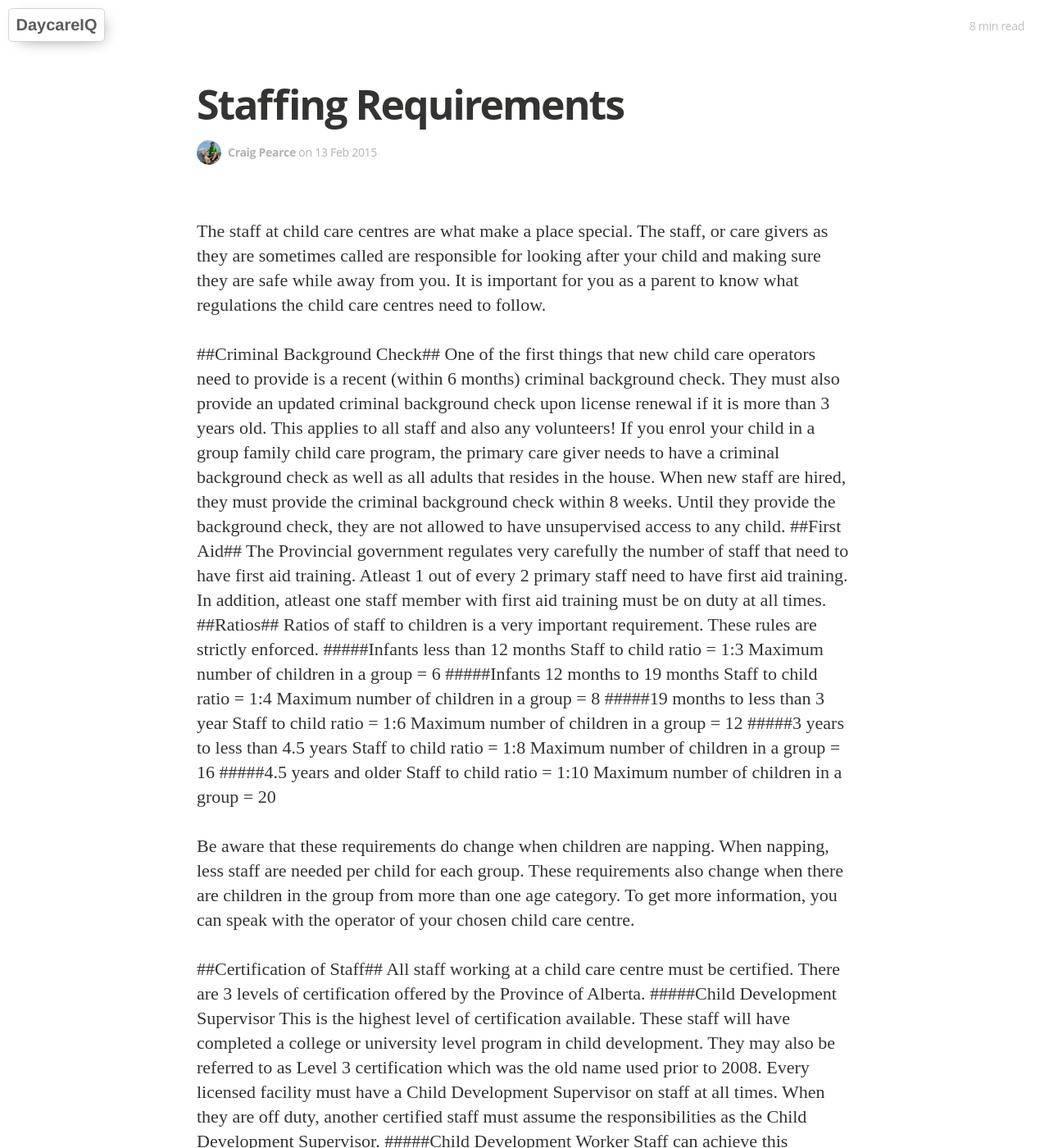
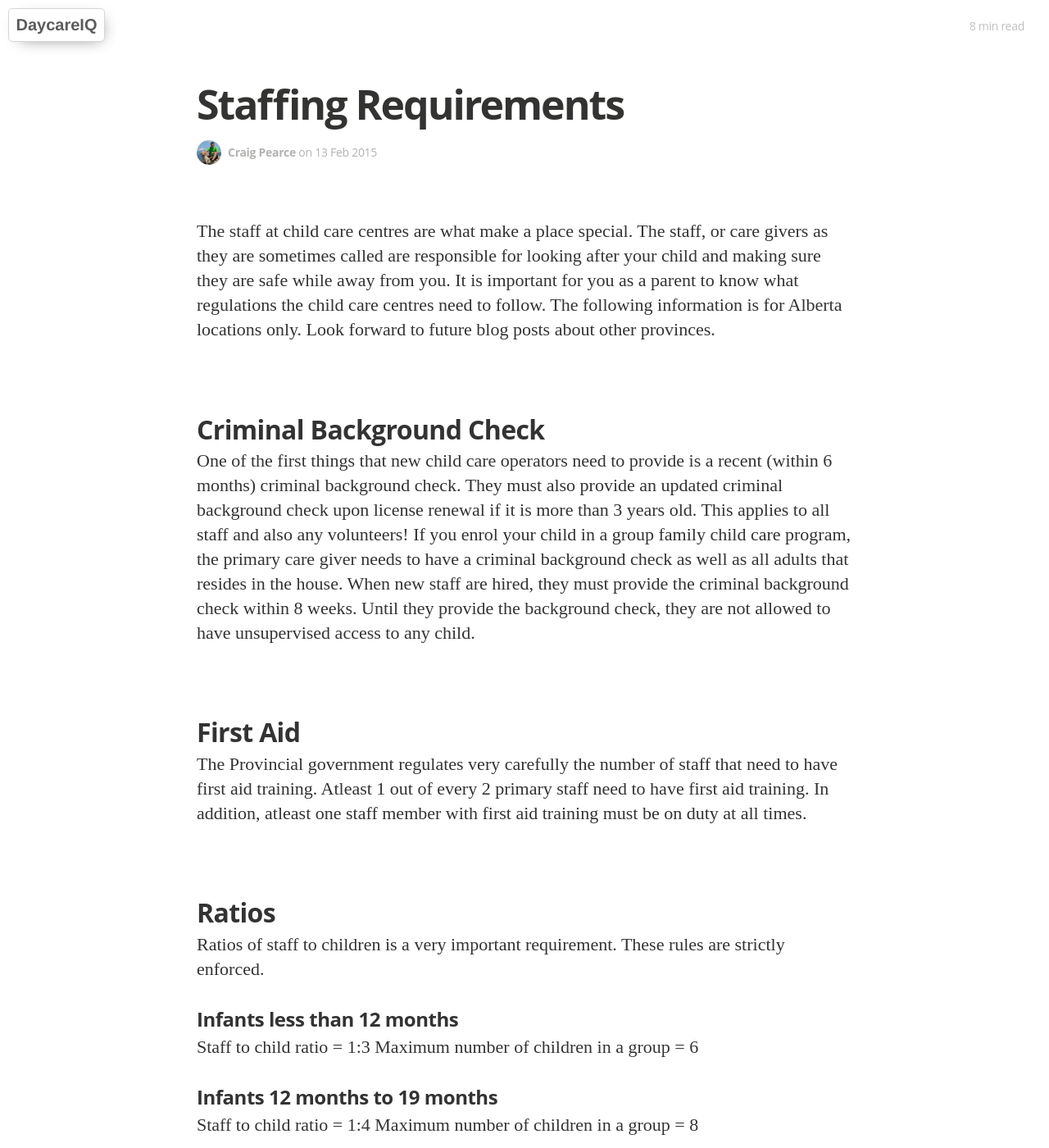
Before and after one commit to DaycareIQ/blog.daycareiq.com, a Jekyll site: the page built from _posts/2015-02-13-Staffing-Requirements.md, in a window 1280 px wide and 1400 px high. Shown: the whole window at 82% size. Built offline with Jekyll 4.4.1, drawn with Linux system fonts in a browser that asks for light colours; nearby versions of some CDN libraries; some web fonts are replaced; some of the changed text lies outside the part shown.

Commit message:
Update 2015-02-13-Staffing-Requirements.md

```diff
--- a/_posts/2015-02-13-Staffing-Requirements.md
+++ b/_posts/2015-02-13-Staffing-Requirements.md
@@ -10,39 +10,42 @@ author: cp
 published: true
 ---
 
-The staff at child care centres are what make a place special.  The staff, or care givers as they are sometimes called are responsible for looking after your child and making sure they are safe while away from you.  It is important for you as a parent to know what regulations the child care centres need to follow.
+The staff at child care centres are what make a place special.  The staff, or care givers as they are sometimes called are responsible for looking after your child and making sure they are safe while away from you.  It is important for you as a parent to know what regulations the child care centres need to follow.  The following information is for Alberta locations only.  Look forward to future blog posts about other provinces.
 
-##Criminal Background Check##
+## Criminal Background Check ##
 One of the first things that new child care operators need to provide is a recent (within 6 months) criminal background check.  They must also provide an updated criminal background check upon license renewal if it is more than 3 years old.  This applies to all staff and also any volunteers!  If you enrol your child in a group family child care program, the primary care giver needs to have a criminal background check as well as all adults that resides in the house.  When new staff are hired, they must provide the criminal background check within 8 weeks.  Until they provide the background check, they are not allowed to have unsupervised access to any child.
-##First Aid##
+
+## First Aid ##
 The Provincial government regulates very carefully the number of staff that need to have first aid training.  Atleast 1 out of every 2 primary staff need to have first aid training.  In addition, atleast one staff member with first aid training must be on duty at all times.
-##Ratios##
+
+## Ratios ##
 Ratios of staff to children is a very important requirement.  These rules are strictly enforced.
-#####Infants less than 12 months
+
+##### Infants less than 12 months ####
 Staff to child ratio = 1:3
 Maximum number of children in a group = 6
-#####Infants 12 months to 19 months
+##### Infants 12 months to 19 months ####
 Staff to child ratio = 1:4
 Maximum number of children in a group = 8
-#####19 months to less than 3 year
+##### 19 months to less than 3 year ####
 Staff to child ratio = 1:6
 Maximum number of children in a group = 12
-#####3 years to less than 4.5 years
+##### 3 years to less than 4.5 years ####
 Staff to child ratio = 1:8
 Maximum number of children in a group = 16
-#####4.5 years and older
+##### 4.5 years and older ####
 Staff to child ratio = 1:10
 Maximum number of children in a group = 20
 
 Be aware that these requirements do change when children are napping.  When napping, less staff are needed per child for each group.  These requirements also change when there are children in the group from more than one age category.  To get more information, you can speak with the operator of your chosen child care centre.
 
-##Certification of Staff##
+## Certification of Staff ##
 All staff working at a child care centre must be certified.  There are 3 levels of certification offered by the Province of Alberta.
-#####Child Development Supervisor
+##### Child Development Supervisor ####
 This is the highest level of certification available.  These staff will have completed a college or university level program in child development.  They may also be referred to as Level 3 certification which was the old name used prior to 2008.  Every licensed facility must have a Child Development Supervisor on staff at all times.  When they are off duty, another certified staff must assume the responsibilities as the Child Development Supervisor.
-#####Child Development Worker
+##### Child Development Worker ####
 Staff can achieve this intermediate level of certification using a combination of schooling in child development and prior experience to demonstrate the skills and knowledge needed.  Child development workers were refered to as Level 2 certification prior to 2008.
-#####Child Development Assistant
+##### Child Development Assistant ####
 Staff become an assistant by either taking a course in child development that is approved by the licensing board or by having experience equivalent to a course.  This is equivalent to Level 1 certification prior to 2008.  New care givers may be hired that have not yet earned their Child Development Assistant Certification, this is ok.  Regulations say they have 6 months to complete the requirements, however in that period, they must not have unsupervised access to any child.
 Between the hours of 8:30am and 4:30pm, the facility must ensure that atleast 1 in every 4 staff members have achieved certification in Child Development Worker or higher.  The remaining staff must, at minimum, be certified as Child Development Assistants.
 
```
